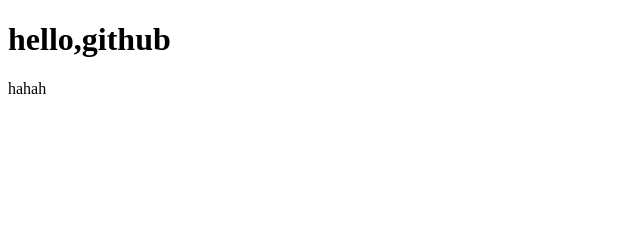
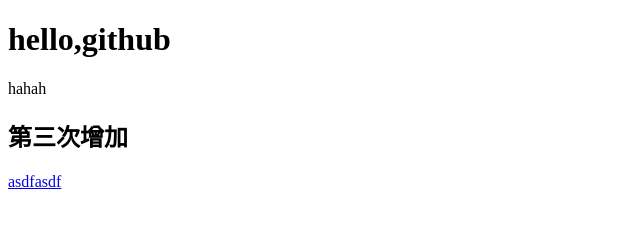
Before and after one commit to Fafafahua/git-demo, a plain HTML site: page git-demo/index.html in a window 1280 px wide. Shown: the whole page, without its empty margins (0-640 px from the left). Drawn offline with Linux system fonts and the light colour scheme.

Commit message:
Update index.html

```diff
--- a/git-demo/index.html
+++ b/git-demo/index.html
@@ -11,6 +11,10 @@
 <body>
     <h1>hello,github</h1>
     <p>hahah</p>
+    <h2>第三次增加</h2>
+    <div>
+        <a href="javascript">asdfasdf</a>
+    </div>
 </body>
 
 </html>
```
